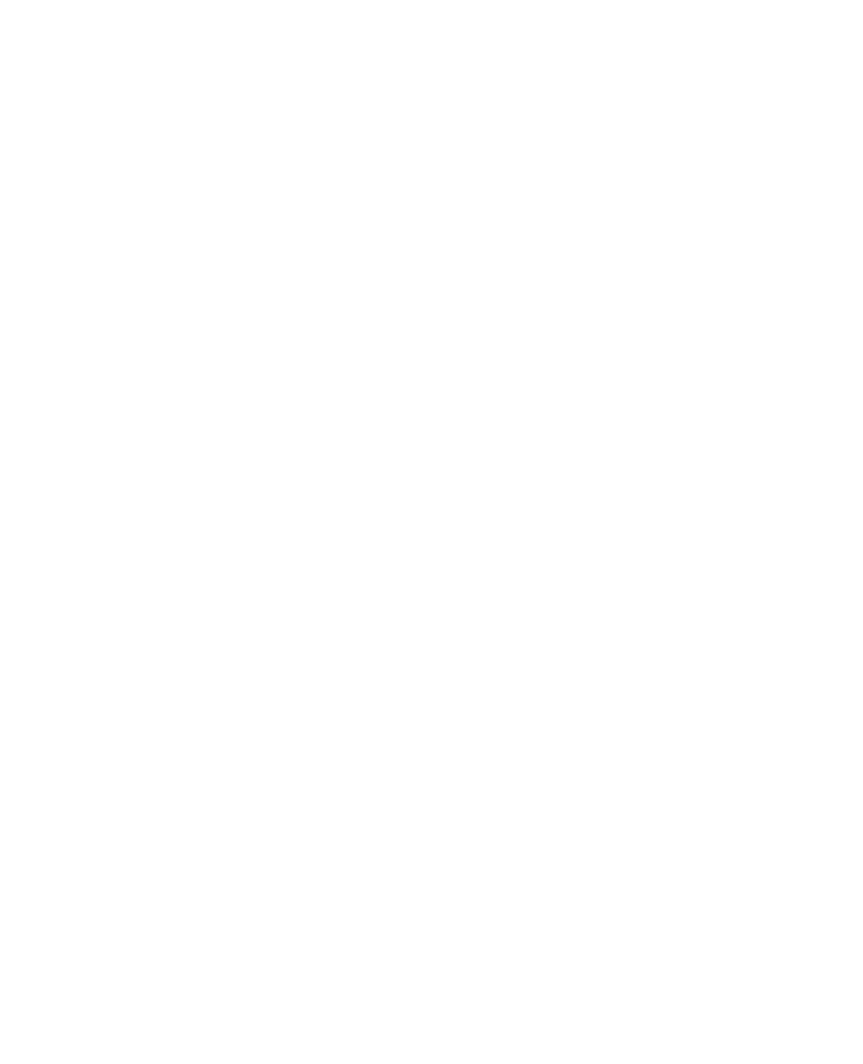
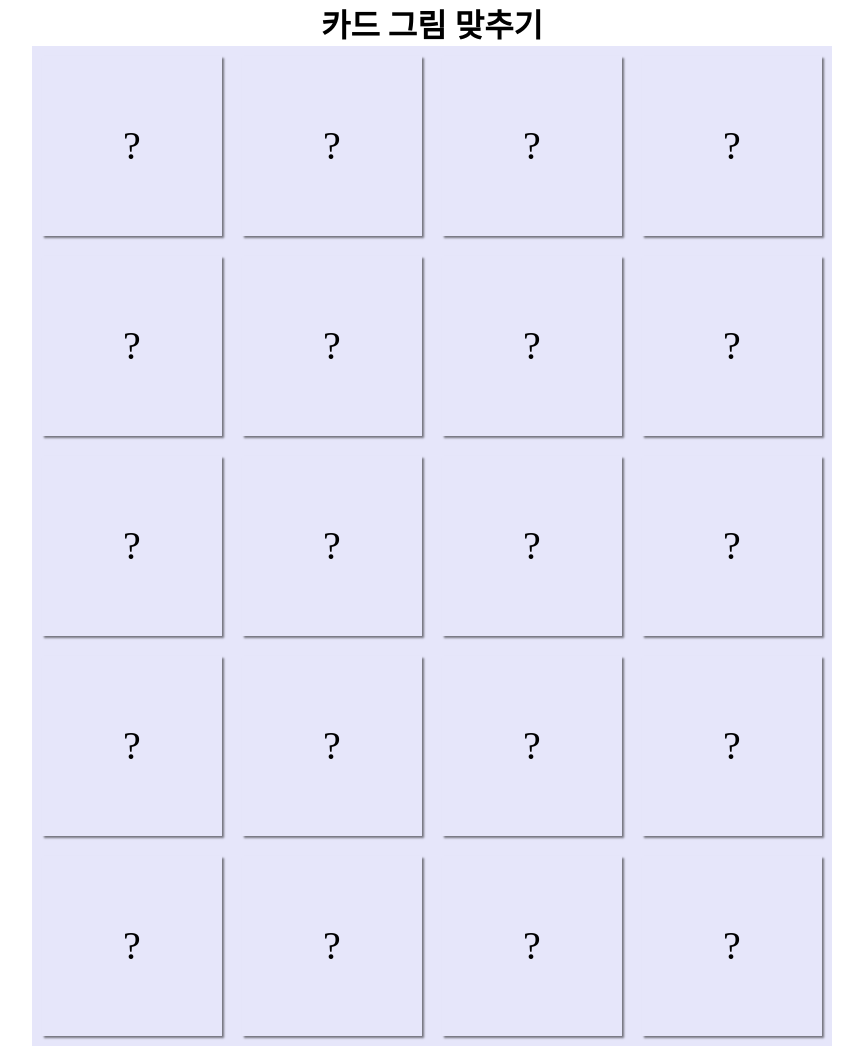
Before and after one commit to shldhee/memoryGame, a plain HTML site: page index.html in a window 1280 px wide. Shown: the whole page, without its empty margins (208-1071 px from the left). Before the commit the page ends 800 px from the top, so only its background shows below. Drawn offline with Linux system fonts and the light colour scheme.

Commit message:
add flip card

```diff
--- a/index.html
+++ b/index.html
@@ -5,8 +5,176 @@
   <meta name="viewport" content="width=device-width, initial-scale=1.0">
   <meta http-equiv="X-UA-Compatible" content="ie=edge">
   <title>카드 그림 맞추기</title>
+  <style>
+    * {
+      margin: 0;
+      padding: 0;
+      box-sizing: border-box;
+    }
+
+    .title {
+      text-align: center;
+    }
+
+    .wrap {
+      width: 800px;
+      background: lavender;
+      margin: 0 auto;
+    }
+
+    .cards {
+      font-size: 0;
+      width: 100%;
+    }
+
+    .card {
+      width: 180px;
+      height: 180px;
+      margin: 10px;
+      position: relative;
+      display: inline-block;
+      box-shadow: 2px 2px 2px rgba(0, 0, 0, 0.5);
+      cursor: pointer;
+    }
+
+    .front {
+      position: absolute;
+      width: 180px;
+      height: 180px;
+      font-size: 40px;
+      line-height: 180px;
+      text-align: center;
+      transition: transform 0.5s;
+      transform: rotateY(0deg);
+      backface-visibility: hidden;
+    }
+
+    .front.fliped {
+      transform: rotateY(180deg);
+    }
+
+    .back {
+      position: absolute;
+      width: 180px;
+      height: 180px;
+      transition: transform 0.5s;
+      transform: rotateY(180deg);
+      backface-visibility: hidden;
+    }
+
+    .back.fliped {
+      transform: rotateY(0deg);
+    }
+  </style>
 </head>
 <body>
+  <div class="header">
+    <h1 class="title">카드 그림 맞추기</h1>
+  </div>
 
+  <div class="wrap">
+    <div class="cards">
+    </div>
+  </div>
+
+  <div class="result">
+    <div class="score">Score : 0</div>
+  </div>
+
+  <script src="./js/images.js"></script>
+  <script>
+
+    const cards = document.querySelector('.cards');
+    const score = document.querySelector('.score');
+    let randomNum;
+    let cardNum;
+    let cardRecord = [];
+    let frontCard;
+    let backCard;
+    let cardNumRecord = [];
+    let checkingCard = true;
+    let correct = 0;
+
+    function createCardList(array) {
+      const cardList = array.map((image, i) => `
+      <div class="card" data-id="card${i+1}">
+        <div class="back">
+          <img src="./images/${image}"/>
+        </div>
+        <div class="front">?</div>
+      </div>
+      `).join("");
+
+      return cardList;
+    }
+
+    function insertCardList() {
+      const list = createCardList(images);
+      cards.innerHTML = list;
+    }
+
+    function clickCard() {
+      const card = document.querySelectorAll('.card');
+
+      card.forEach(card => card.addEventListener('click', function(e) {
+        if(checkingCard && cardRecord.length <= 2 && e.target.tagName !== "IMG")  {
+          cardNum = e.target.parentElement.dataset.id;
+          frontCard = document.querySelector(`[data-id=${cardNum}]`).querySelector('.front');
+          backCard = document.querySelector(`[data-id=${cardNum}]`).querySelector('.back');
+          frontCard.classList.add('fliped');
+          backCard.classList.add('fliped');
+
+          cardRecord.push(backCard.querySelector('img').src);
+          cardNumRecord.push(cardNum);
+
+          // 카드 2장 오픈했을때
+          if(cardRecord.length === 2) {
+            // 카드가 같을 경우
+            if(cardRecord[0] === cardRecord[1]) {
+              correct++;
+              score.innerHTML = `Score : ${correct}`;
+              cardRecord = [];
+              cardNumRecord = [];
+
+              if(correct == 10) {
+                setTimeout(() => {
+                  alert("결과 페이지 안내");
+                }, 400);
+                return;
+              }
+            // 카드가 같지 않을 경우
+            } else {
+              checkingCard = false;
+              // 카드 돌리기
+              setTimeout(flipBack, 600);
+            }
+          }
+        }
+      }))
+    }
+
+    function flipBack() {
+      frontCard = document.querySelector(`[data-id=${cardNumRecord[0]}]`).querySelector('.front');
+      backCard = document.querySelector(`[data-id=${cardNumRecord[0]}]`).querySelector('.back');
+      frontCard.classList.remove('fliped');
+      backCard.classList.remove('fliped');
+      frontCard = document.querySelector(`[data-id=${cardNumRecord[1]}]`).querySelector('.front');
+      backCard = document.querySelector(`[data-id=${cardNumRecord[1]}]`).querySelector('.back');
+      frontCard.classList.remove('fliped');
+      backCard.classList.remove('fliped');
+
+      cardRecord = [];
+      cardNumRecord = [];
+      checkingCard = true;
+    }
+
+    function init() {
+      insertCardList();
+      clickCard();
+    }
+
+    init();
+
+  </script>
 </body>
 </html>
--- /dev/null
+++ b/js/images.js
@@ -0,0 +1,22 @@
+const images = [
+  "card1.jpg",
+  "card1.jpg",
+  "card2.jpg",
+  "card2.jpg",
+  "card3.jpg",
+  "card3.jpg",
+  "card4.jpg",
+  "card4.jpg",
+  "card5.jpg",
+  "card5.jpg",
+  "card6.jpg",
+  "card6.jpg",
+  "card7.jpg",
+  "card7.jpg",
+  "card8.jpg",
+  "card8.jpg",
+  "card9.jpg",
+  "card9.jpg",
+  "card10.jpg",
+  "card10.jpg",
+];
```
Also changed, not shown: images/card1.jpg (added), images/card10.jpg (added), images/card11.jpg (added), images/card2.jpg (added), images/card3.jpg (added), images/card4.jpg (added), images/card5.jpg (added), images/card6.jpg (added), images/card7.jpg (added), images/card8.jpg (added), images/card9.jpg (added).
